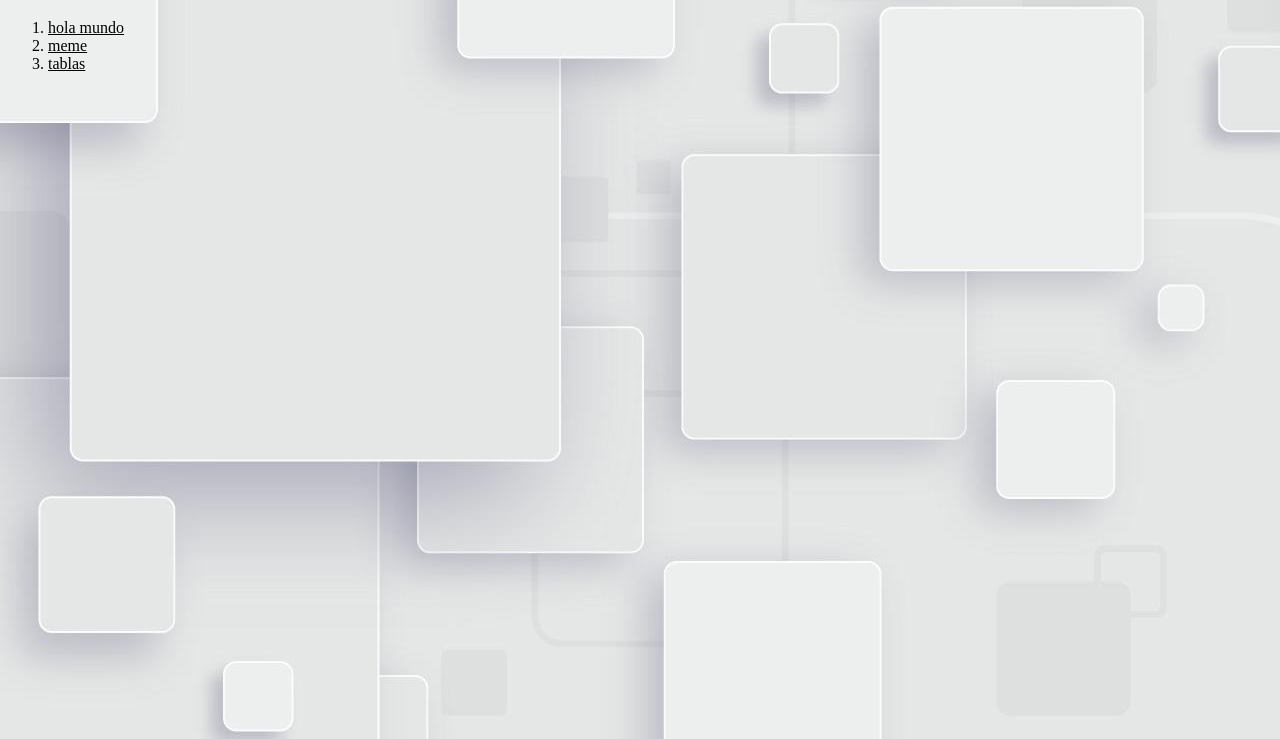
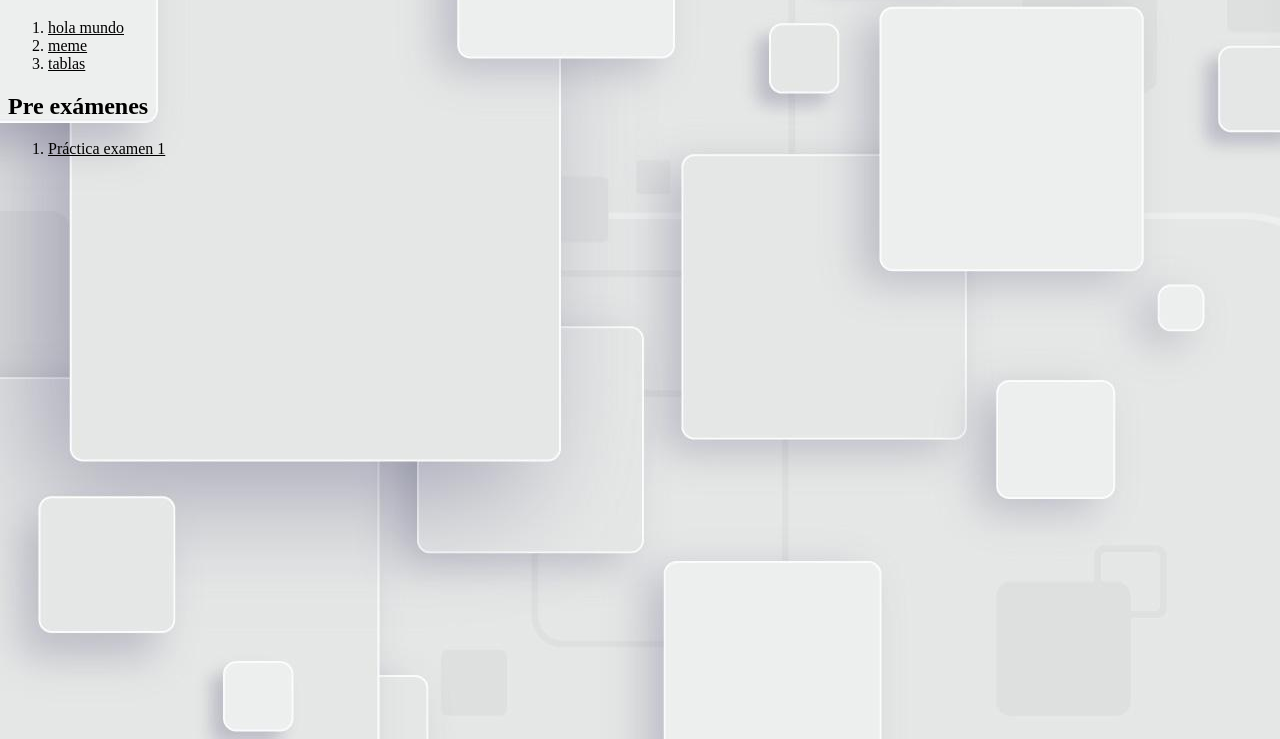
Before and after one commit to Kurisari/cristian-dweb, a plain HTML site: page proyectos.html in a window 1280 px wide. Shown: the part 61-800 px from the top of the page. Drawn offline with Linux system fonts and the light colour scheme.

Commit message:
Implementación de pre examen

```diff
--- a/proyectos.html
+++ b/proyectos.html
@@ -12,5 +12,9 @@
         <li><a href="meme.html">meme</a></li>
         <li><a href="tablas.html">tablas</a></li>
     </ol>
+    <h2>Pre exámenes</h2>
+    <ol>
+        <li><a href="practica_examen/practica_examen.html">Práctica examen 1</a></li>
+    </ol>
 </body>
 </html>
```
